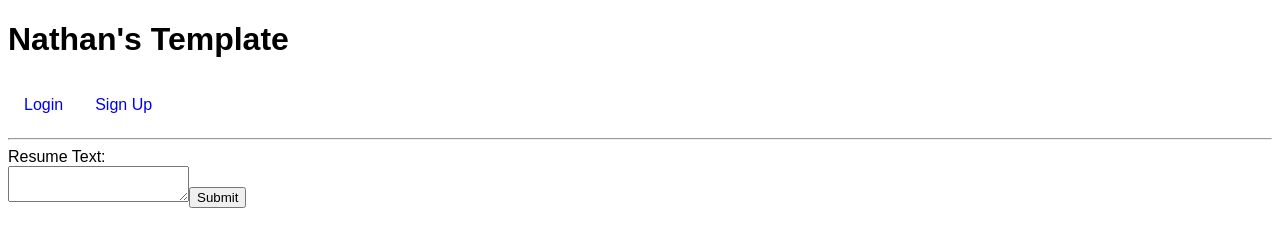
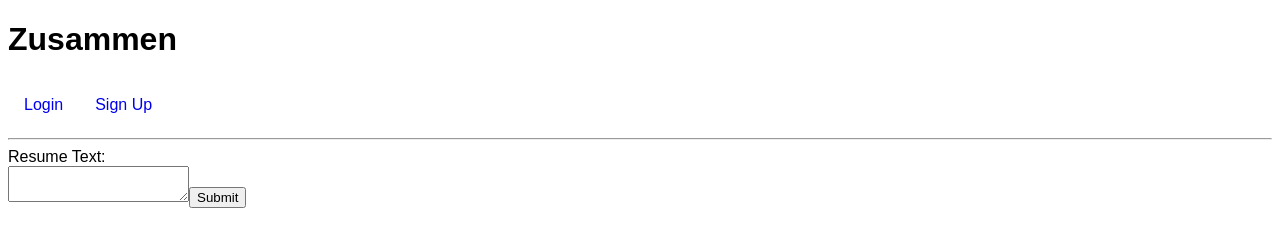
Before and after one commit to nneedham/zusammen, a React app: page / in a window 1280 px wide. Built offline with nearby package versions, Linux system fonts and the light colour scheme.

Commit message:
updated details to Zusammen

```diff
--- a/client/components/Navbar.js
+++ b/client/components/Navbar.js
@@ -5,7 +5,7 @@ import {logout} from '../store'
 
 const Navbar = ({handleClick, isLoggedIn}) => (
   <div>
-    <h1>Nathan's Template</h1>
+    <h1>Zusammen</h1>
     <nav>
       {isLoggedIn ? (
         <div>
--- a/package.json
+++ b/package.json
@@ -1,7 +1,7 @@
 {
-  "name": "nathans-template",
+  "name": "zusammen",
   "version": "2.0.0",
-  "description": "Boilerplate Code to get started'!",
+  "description": "zusammen connects professionals to their cultural match",
   "main": "index.js",
   "scripts": {
     "build": "webpack",
--- a/public/index.html
+++ b/public/index.html
@@ -3,7 +3,7 @@
   <head>
     <meta charset='utf-8'>
     <meta name='viewport' content='width=device-width initial-scale=1.0'>
-    <title>Nathan's App Template</title>
+    <title>Zusammen</title>
     <link rel="stylesheet" href="/style.css" />
     <script defer src="/bundle.js"></script>
   </head>
```
